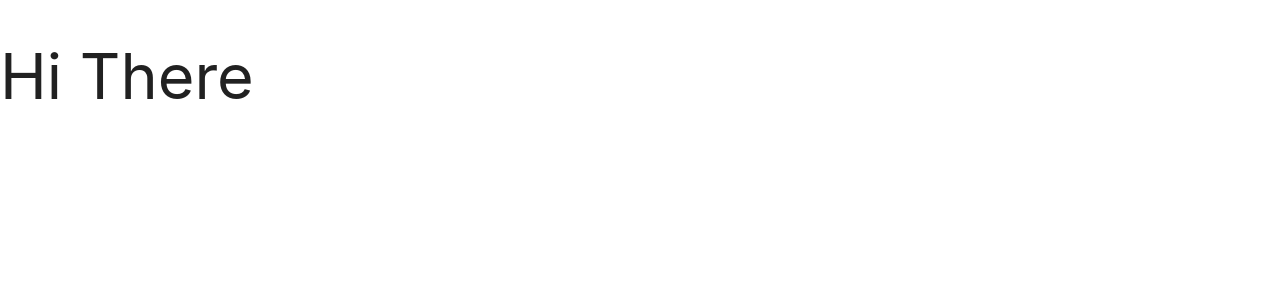
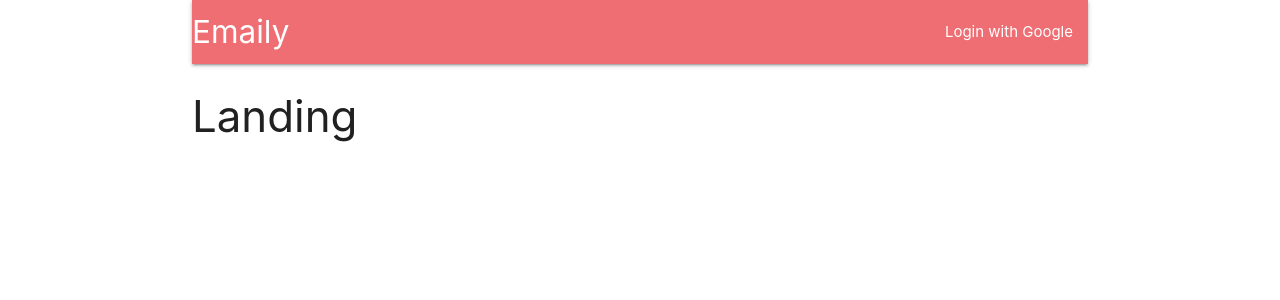
Before and after one commit to emmanuelolivo1002/Emaily, a React (Create React App) app in the folder client/: page / in a window 1280 px wide. Shown: the top 300 px of the page. Built offline with nearby package versions, Linux system fonts and the light colour scheme.

Commit message:
Add Header and preliminary content components

```diff
--- a/client/src/components/App.js
+++ b/client/src/components/App.js
@@ -1,9 +1,24 @@
 import React from "react";
+import { BrowserRouter, Route } from "react-router-dom";
+
+// Components
+import Header from "./Header";
+
+const Dashboard = () => <h3>Dashboard</h3>;
+const SurveyNew = () => <h3>SurveyNew</h3>;
+const Landing = () => <h3>Landing</h3>;
 
 const App = () => {
   return (
-    <div>
-      <h1>Hi There</h1>
+    <div className="container">
+      <BrowserRouter>
+        <div>
+          <Header />
+          <Route exact path="/" component={Landing} />
+          <Route exact path="/surveys" component={Dashboard} />
+          <Route path="/surveys/new" component={SurveyNew} />
+        </div>
+      </BrowserRouter>
     </div>
   );
 };
--- /dev/null
+++ b/client/src/components/Header.js
@@ -0,0 +1,22 @@
+import React, { Component } from "react";
+
+class Header extends Component {
+  render() {
+    return (
+      <nav>
+        <div className="nav-wrapper">
+          <a href="/" className="left brand-logo">
+            Emaily
+          </a>
+          <ul className="right">
+            <li>
+              <a href="">Login with Google</a>
+            </li>
+          </ul>
+        </div>
+      </nav>
+    );
+  }
+}
+
+export default Header;
```
